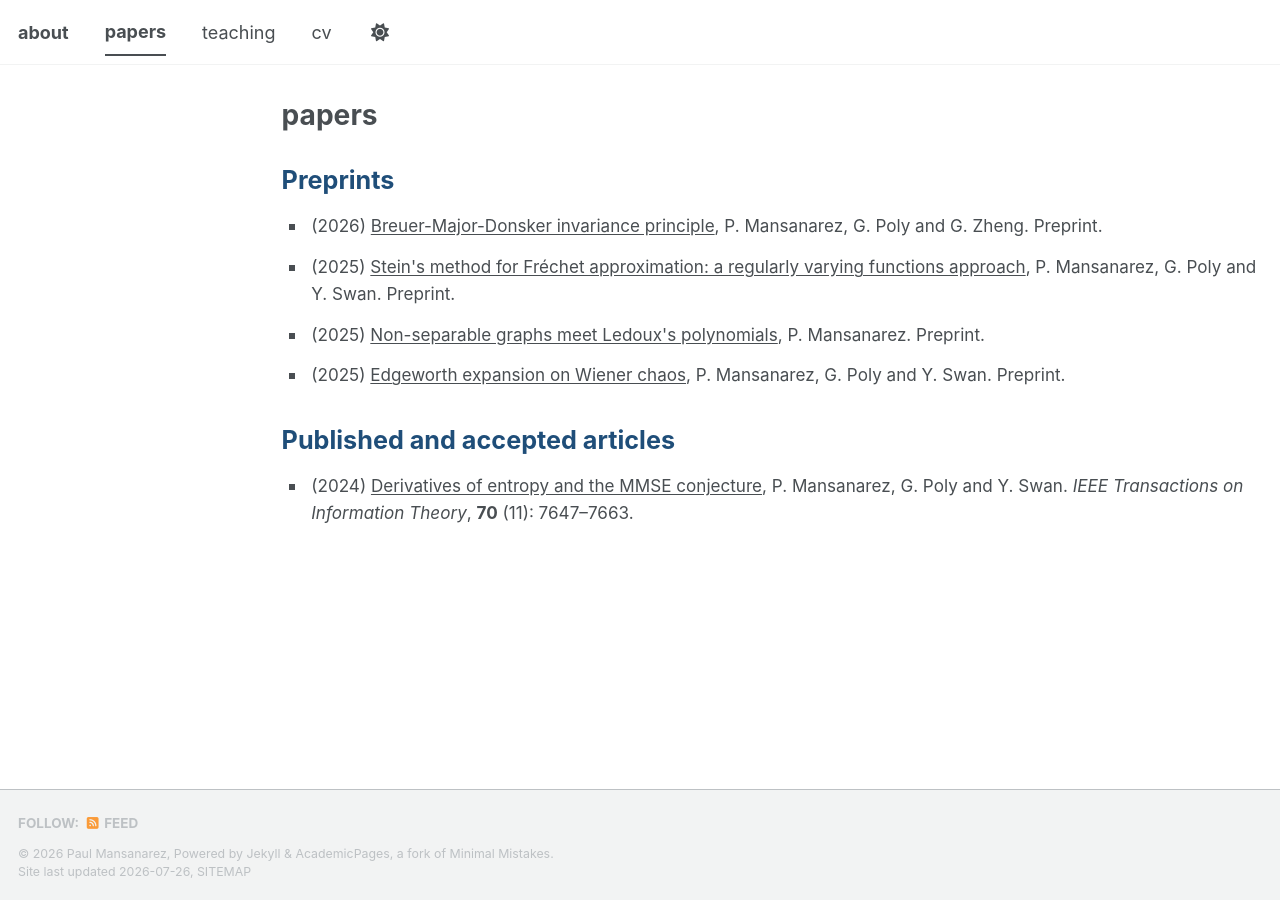
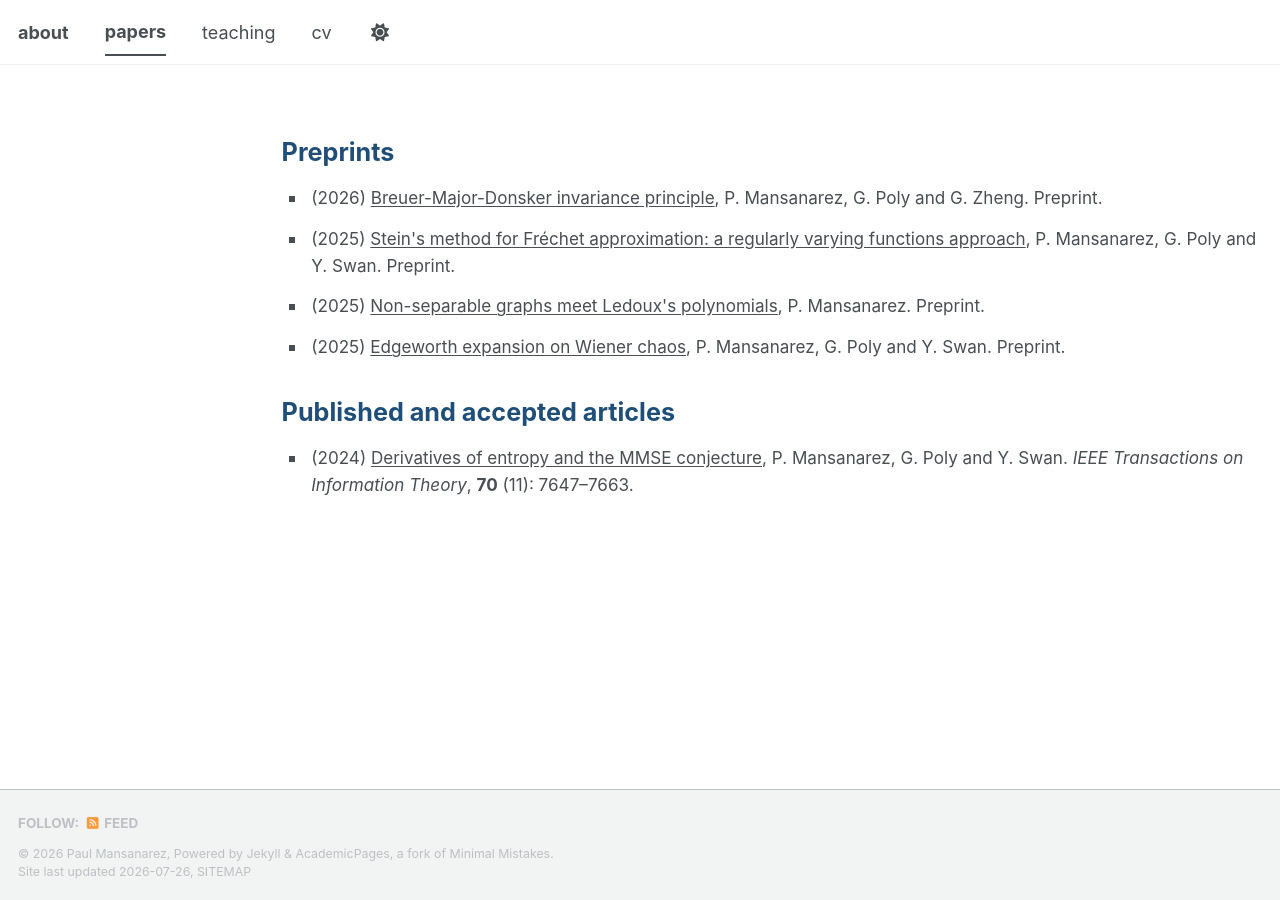
Before and after one commit to paulmansanarez/paulmansanarez.github.io, a Jekyll site: the page built from _pages/publications.html, in a window 1280 px wide. Built offline with Jekyll 4.4.1, drawn with Linux system fonts in a browser that asks for light colours; a style sheet for code colours, icons or effects is not loaded.

Commit message:
Update publications.html

```diff
--- a/_pages/publications.html
+++ b/_pages/publications.html
@@ -1,6 +1,6 @@
 ---
 layout: archive
-title: "papers"
+title: "research"
 permalink: /papers/
 author_profile: false
 ---
@@ -48,6 +48,10 @@ author_profile: false
 .publication-volume {
   font-weight: bold;
 }
+
+.page__title {
+display: none;
+}
 </style>
 
 {% assign publications_sorted = site.publications | sort: "date" | reverse %}
```
